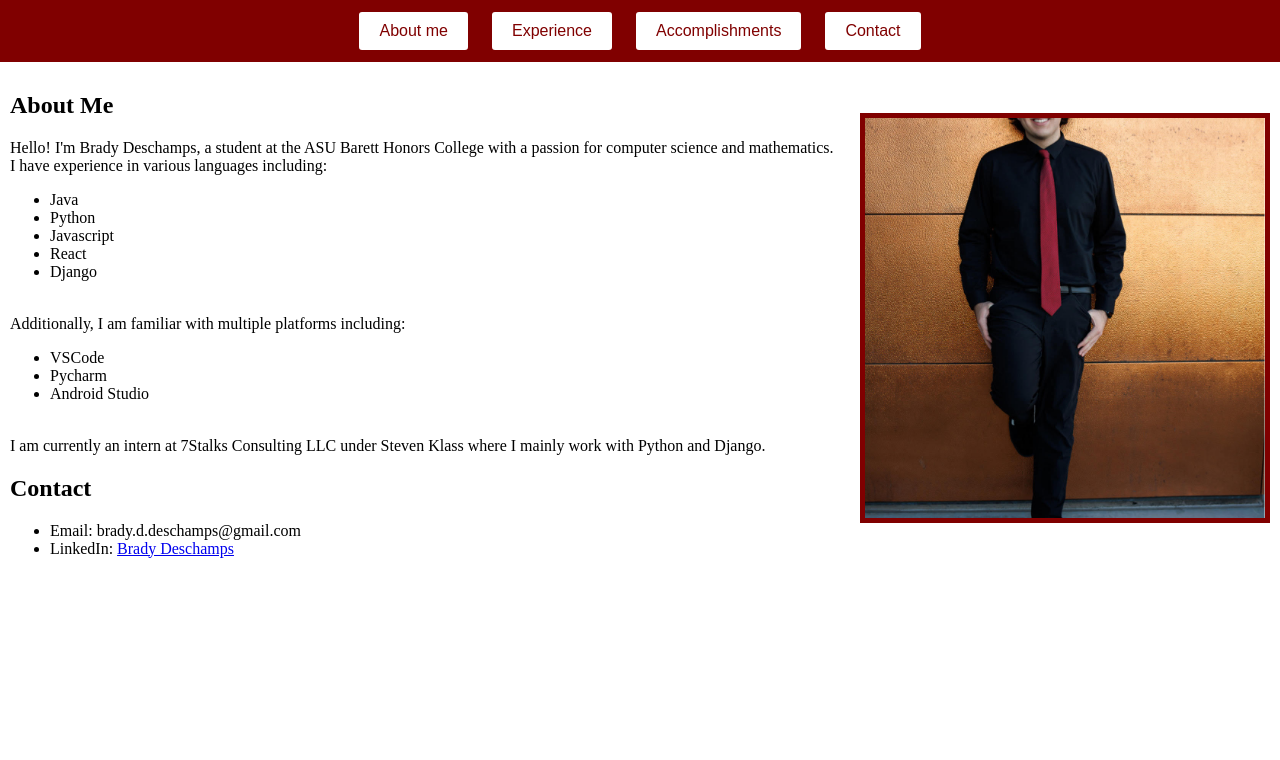
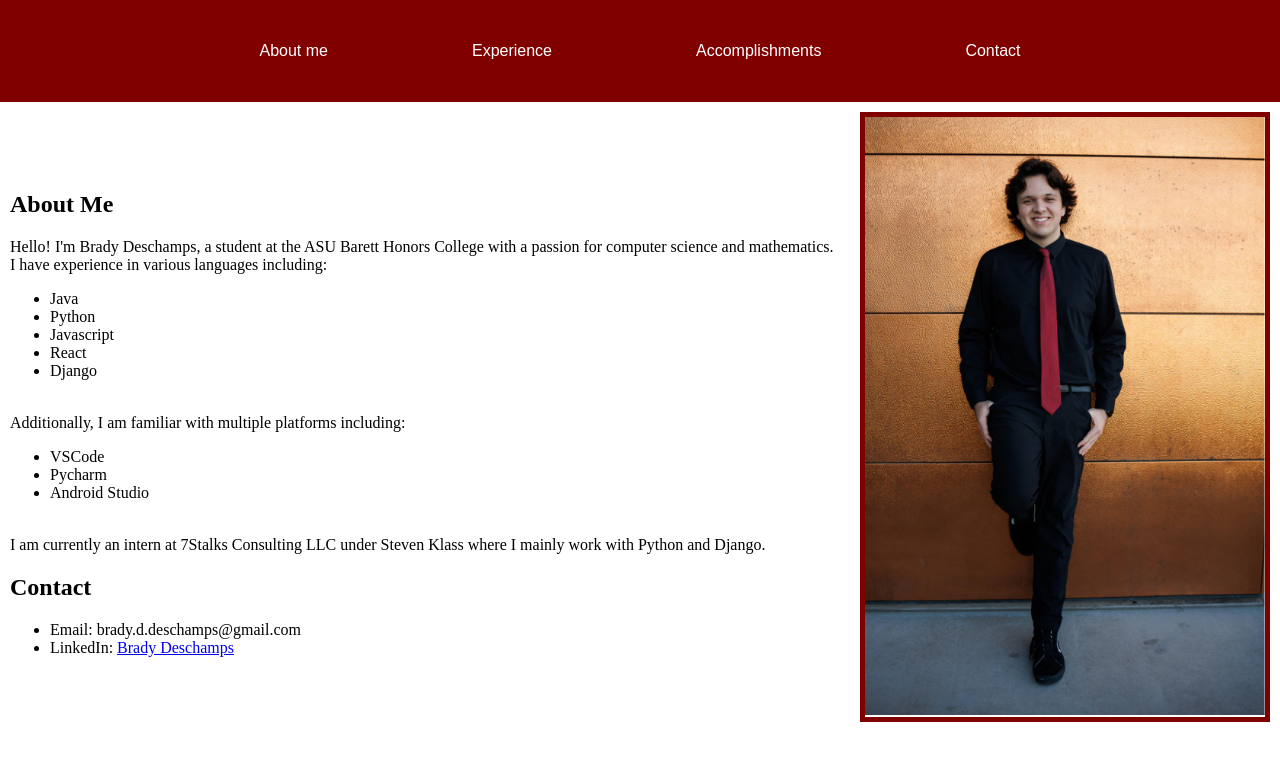
Before and after one commit to BradyD11/brady-website, a React (Create React App) app: page / in a window 1280 px wide. Shown: the top 760 px of the page. Built offline with nearby package versions, Linux system fonts and the light colour scheme.

Commit message:
text chnages

```diff
--- a/src/Header.css
+++ b/src/Header.css
@@ -1,17 +1,17 @@
 .header {
   background-color: maroon; /* Maroon background */
-  padding: 10px 20px;
+  padding: 30px 70px;
   display: flex;
   justify-content: center; /* Center the buttons */
   align-items: center;
 }
 
 .nav-button {
-  background-color: white;
-  color: maroon;
+  background-color: maroon;
+  color: white;
   border: 2px solid maroon;
   padding: 10px 20px;
-  margin: 0 10px; /* Space between buttons */
+  margin: 0 50px; /* Space between buttons */
   border-radius: 5px;
   cursor: pointer;
   font-size: 16px;
--- a/src/Profile.css
+++ b/src/Profile.css
@@ -13,7 +13,7 @@
   .Profile-picture {
     border: 5px solid #800000 ;
     width: 400px;
-    height: 400px;
+    height: 600px;
     object-fit: cover;
     margin-left: 20px;
     overflow: hidden;
```
